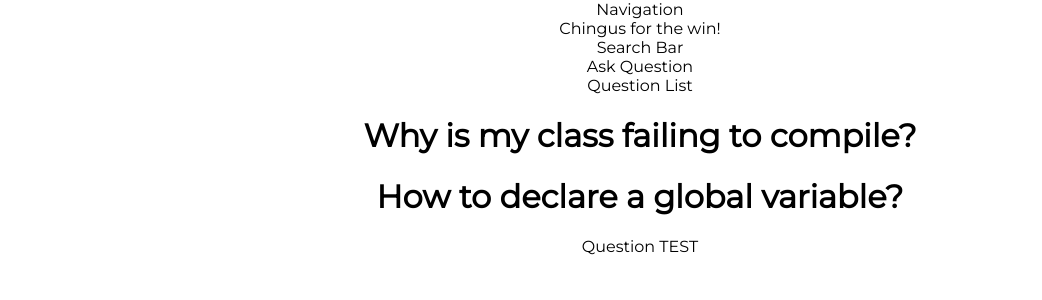
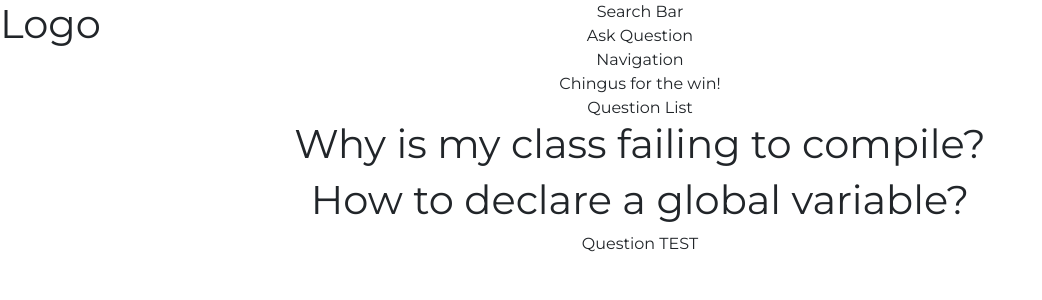
Before and after one commit to chingu-voyages/v8-bears-team-02, a React (Create React App) app in the folder client/: page / in a window 1280 px wide. Shown: the top 300 px of the page, without its empty margins (0-1042 px from the left). Built offline with nearby package versions, Linux system fonts and the light colour scheme.

Commit message:
Add bootstrap and logo css class

```diff
--- a/client/public/index.html
+++ b/client/public/index.html
@@ -12,8 +12,12 @@
       manifest.json provides metadata used when your web app is installed on a
       user's mobile device or desktop. See https://developers.google.com/web/fundamentals/web-app-manifest/
     -->
+    <link rel="stylesheet" href="https://stackpath.bootstrapcdn.com/bootstrap/4.3.1/css/bootstrap.min.css"
+          integrity="sha384-ggOyR0iXCbMQv3Xipma34MD+dH/1fQ784/j6cY/iJTQUOhcWr7x9JvoRxT2MZw1T" crossorigin="anonymous">
     <link rel="manifest" href="%PUBLIC_URL%/manifest.json" />
     <link href="https://fonts.googleapis.com/css?family=Montserrat" rel="stylesheet">
+
+    <meta name="viewport" content="width=device-width, initial-scale=1">
     <!--
       Notice the use of %PUBLIC_URL% in the tags above.
       It will be replaced with the URL of the `public` folder during the build.
--- a/client/src/containers/App.jsx
+++ b/client/src/containers/App.jsx
@@ -18,10 +18,16 @@
     return (
         <Provider store={store}>
           <div className="App">
-            <Navigation/>
-            Chingus for the win!
-            <SearchBar />
-            <ConnectedQuestionList />
+              <div className="logo">
+                  <h1>Logo</h1>
+              </div>
+              <SearchBar />
+              <Navigation/>
+
+              Chingus for the win!
+
+
+              <ConnectedQuestionList />
           </div>
         </Provider>
     );
--- a/client/src/index.css
+++ b/client/src/index.css
@@ -4,4 +4,10 @@
   font-family: 'Montserrat', sans-serif;
 }
 
+.logo {
+  position: absolute;
+  top:0;
+  left: 0;
+}
+
 /* Add Global styles here */
```
Also changed, not shown: 1 other file (tests, documents, lock files or other folders).
